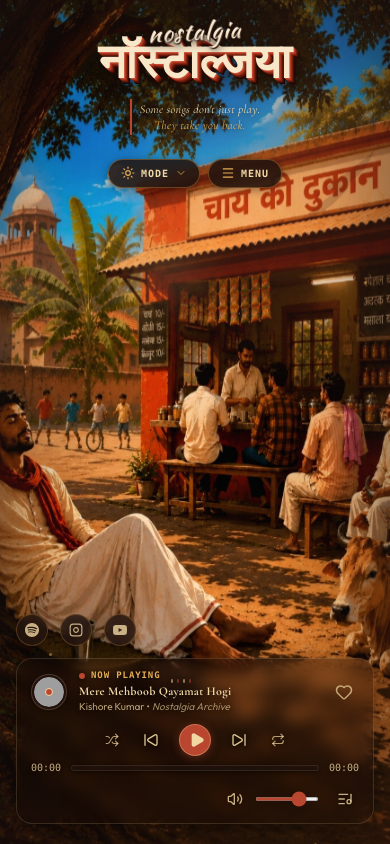
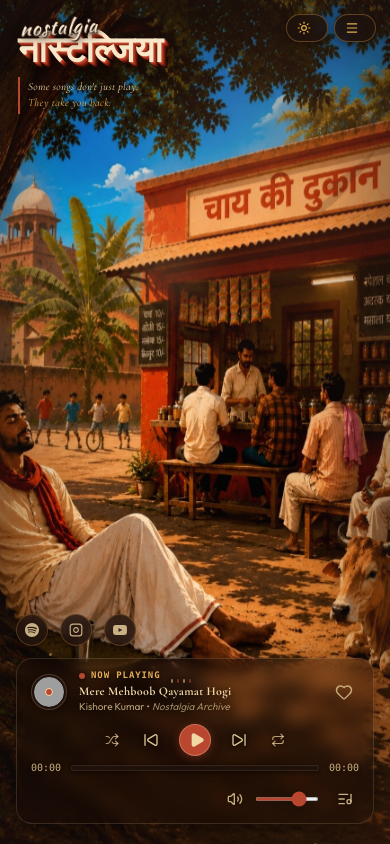
Before and after one commit to rajkushwaha870/nostalgia, a React (Vite) app: page / in a window 390 px wide. Built offline with nearby package versions, Linux system fonts and the light colour scheme; grey boxes are pictures that could not be loaded; a web font is replaced by a local one.

Commit message:
feat: implement HeroScene layout with ambient modes, logo branding, and scene-specific controls

```diff
--- a/src/components/HeroScene.tsx
+++ b/src/components/HeroScene.tsx
@@ -77,12 +77,12 @@ export const HeroScene: React.FC<HeroSceneProps> = ({ activeTab, onSelectTab })
       </div>
 
       {/* 2. TOP SECTION: BRANDING / LOGO (LEFT) & NAVBAR (RIGHT) */}
-      <header className="relative z-30 pt-4 sm:pt-6 md:pt-8 px-4 sm:px-8 md:px-16 flex flex-col md:flex-row items-center md:items-start justify-between gap-4 md:gap-0">
+      <header className="relative z-30 pt-3 sm:pt-6 md:pt-8 px-3.5 sm:px-8 md:px-16 flex flex-col md:flex-row items-start justify-between gap-2 md:gap-0">
         {/* Left: Vintage Indian Logo & Tagline */}
         <Logo onSelectTab={onSelectTab} />
 
-        {/* Right: Mode Selector & Navigation Menu */}
-        <div className="flex items-center space-x-2 sm:space-x-3 pt-1 md:pt-2">
+        {/* Right / Top-Right: Mode Selector & Navigation Menu */}
+        <div className="absolute top-3.5 right-3.5 sm:top-6 sm:right-8 md:static flex items-center space-x-1.5 sm:space-x-3 pt-0 md:pt-2 z-40">
           <ModeSelector />
           <Navbar activeTab={activeTab} onSelectTab={onSelectTab} />
         </div>
--- a/src/components/Logo.tsx
+++ b/src/components/Logo.tsx
@@ -24,24 +24,24 @@ export const Logo: React.FC<LogoProps> = ({ onSelectTab }) => {
       onKeyDown={handleKeyDown}
       aria-label="NOSTALGIA — Return to Home"
       title="NOSTALGIA — Return to Home"
-      className="group cursor-pointer transition-transform duration-300 hover:scale-[1.02] flex flex-col items-center sm:items-start text-center sm:text-left select-none focus-visible:outline-none focus-visible:ring-2 focus-visible:ring-[#E5AD54] rounded-sm p-1"
+      className="group cursor-pointer transition-transform duration-300 hover:scale-[1.02] flex flex-col items-start text-left select-none focus-visible:outline-none focus-visible:ring-2 focus-visible:ring-[#E5AD54] rounded-sm p-1 max-w-[calc(100%-95px)] sm:max-w-none"
     >
-      <div className="hand-painted-logo-wrapper flex flex-col items-center w-full max-w-[280px] sm:max-w-[340px]">
+      <div className="hand-painted-logo-wrapper flex flex-col items-start w-full max-w-[240px] sm:max-w-[340px]">
         {/* Line 1: nostalgia */}
-        <div className="w-full text-center -mb-2 sm:-mb-3 z-10">
-          <span className="hand-painted-logo-english text-2xl sm:text-3xl md:text-[32px] font-normal tracking-wide text-[#F6E2BC]">
+        <div className="w-full text-left -mb-2 sm:-mb-3 z-10 pl-0.5">
+          <span className="hand-painted-logo-english text-xl sm:text-3xl md:text-[32px] font-normal tracking-wide text-[#F6E2BC]">
             nostalgia
           </span>
         </div>
 
         {/* Line 2: नॉस्टैल्जिया */}
-        <h1 className="hand-painted-logo-devanagari text-5xl sm:text-6xl md:text-[76px] font-bold tracking-tight text-center leading-none my-0 py-0 text-[#F8E7C9]">
+        <h1 className="hand-painted-logo-devanagari text-4xl sm:text-6xl md:text-[76px] font-bold tracking-tight text-left leading-none my-0 py-0 text-[#F8E7C9]">
           नॉस्टैल्जिया
         </h1>
       </div>
 
       {/* Vintage Tagline */}
-      <p className="text-xs sm:text-sm font-serif italic text-[#F1D7A3] tracking-wide pl-2 border-l-2 border-[#B9472F] py-0.5 mt-3 drop-shadow-[0_1px_4px_rgba(20,10,5,0.95)]">
+      <p className="text-[11px] sm:text-sm font-serif italic text-[#F1D7A3] tracking-wide pl-2 border-l-2 border-[#B9472F] py-0.5 mt-2 sm:mt-3 drop-shadow-[0_1px_4px_rgba(20,10,5,0.95)]">
         Some songs don't just play. <br />
         <span className="text-[#E5AD54] font-medium">They take you back.</span>
       </p>
--- a/src/components/ModeSelector.tsx
+++ b/src/components/ModeSelector.tsx
@@ -56,18 +56,18 @@ export const ModeSelector: React.FC = () => {
         aria-haspopup="true"
         aria-expanded={isOpen}
         title={`Current mode: ${currentModeObj.label}. Click to change mode.`}
-        className={`group flex items-center space-x-1.5 px-3 py-1.5 rounded-full text-[11px] sm:text-xs font-mono font-medium tracking-wider backdrop-blur-md border transition-all duration-200 cursor-pointer focus-visible:outline-none focus-visible:ring-1 focus-visible:ring-[#E5AD54] ${
+        className={`group flex items-center space-x-1.5 px-2.5 sm:px-3 py-1.5 rounded-full text-[11px] sm:text-xs font-mono font-medium tracking-wider backdrop-blur-md border transition-all duration-200 cursor-pointer focus-visible:outline-none focus-visible:ring-1 focus-visible:ring-[#E5AD54] ${
           isOpen
             ? 'bg-[#3A2116]/90 text-[#F1D7A3] border-[#E5AD54] shadow-[0_0_12px_rgba(229,173,84,0.3)]'
             : 'bg-[#1E110C]/85 text-[#F1D7A3]/90 hover:text-[#F1D7A3] hover:bg-[#3A2116]/70 border-[#C88A3D]/40 hover:border-[#E5AD54]/60 shadow-[0_2px_10px_rgba(0,0,0,0.4)]'
         }`}
       >
         <CurrentIcon className="w-3.5 h-3.5 text-[#E5AD54] transition-transform duration-200 group-hover:scale-110" />
-        <span className="font-semibold uppercase tracking-widest text-[10px] sm:text-[11px] text-[#F1D7A3]">
+        <span className="hidden sm:inline font-semibold uppercase tracking-widest text-[10px] sm:text-[11px] text-[#F1D7A3]">
           MODE
         </span>
         <ChevronDown
-          className={`w-3 h-3 text-[#C88A3D] transition-transform duration-200 ${
+          className={`w-3 h-3 text-[#C88A3D] transition-transform duration-200 hidden sm:inline ${
             isOpen ? 'rotate-180 text-[#E5AD54]' : 'group-hover:text-[#F1D7A3]'
           }`}
         />
--- a/src/components/Navbar.tsx
+++ b/src/components/Navbar.tsx
@@ -62,7 +62,7 @@ export const Navbar: React.FC<NavbarProps> = ({
         aria-expanded={isOpen}
         aria-label="Main Navigation Menu"
         title="Open Navigation Menu"
-        className={`group flex items-center space-x-1.5 px-3 py-1.5 rounded-full text-[11px] sm:text-xs font-mono font-medium tracking-wider backdrop-blur-md border transition-all duration-200 cursor-pointer focus-visible:outline-none focus-visible:ring-1 focus-visible:ring-[#E5AD54] ${
+        className={`group flex items-center space-x-1.5 px-2.5 sm:px-3 py-1.5 rounded-full text-[11px] sm:text-xs font-mono font-medium tracking-wider backdrop-blur-md border transition-all duration-200 cursor-pointer focus-visible:outline-none focus-visible:ring-1 focus-visible:ring-[#E5AD54] ${
           isOpen
             ? 'bg-[#3A2116]/90 text-[#F1D7A3] border-[#E5AD54] shadow-[0_0_12px_rgba(229,173,84,0.3)]'
             : 'bg-[#1E110C]/85 text-[#F1D7A3]/90 hover:text-[#F1D7A3] hover:bg-[#3A2116]/70 border-[#C88A3D]/40 hover:border-[#E5AD54]/60 shadow-[0_2px_10px_rgba(0,0,0,0.4)]'
@@ -73,7 +73,7 @@ export const Navbar: React.FC<NavbarProps> = ({
         ) : (
           <Menu className="w-3.5 h-3.5 text-[#E5AD54] transition-transform duration-200 group-hover:scale-110" />
         )}
-        <span className="font-semibold uppercase tracking-widest text-[10px] sm:text-[11px] text-[#F1D7A3]">
+        <span className="hidden sm:inline font-semibold uppercase tracking-widest text-[10px] sm:text-[11px] text-[#F1D7A3]">
           MENU
         </span>
       </button>
```
